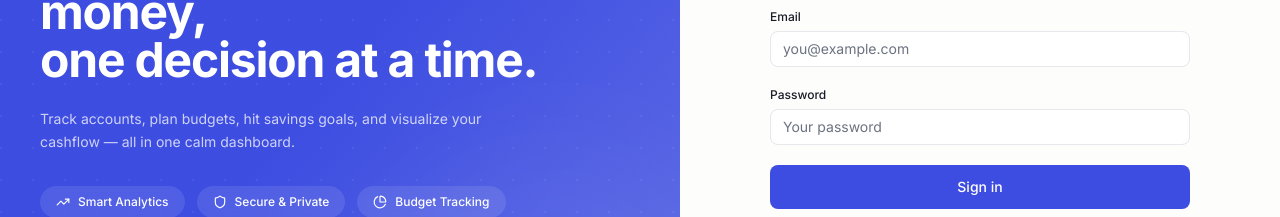
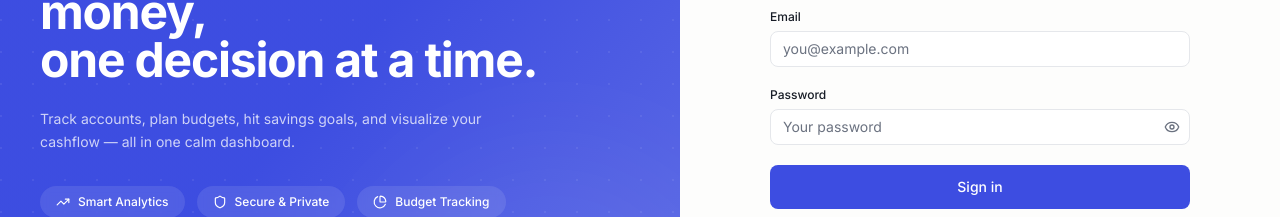
Before and after one commit to Gdhanush-13/finance-os, a Next.js app: page /login in a window 1280 px wide. Shown: the part 333-550 px from the top of the page. Built offline with nearby package versions, Linux system fonts and the light colour scheme; no server answers.

Commit message:
feat: add password show/hide toggle to AppInput

```diff
--- a/src/components/shared/AppInput.tsx
+++ b/src/components/shared/AppInput.tsx
@@ -1,6 +1,7 @@
 "use client";
 
-import { forwardRef, type InputHTMLAttributes, type ReactNode } from "react";
+import { forwardRef, useState, type InputHTMLAttributes, type ReactNode } from "react";
+import { Eye, EyeOff } from "lucide-react";
 import { Input as ShadcnInput } from "@/components/ui/input";
 import { cn } from "@/lib/utils";
 
@@ -11,23 +12,42 @@ interface AppInputProps extends InputHTMLAttributes<HTMLInputElement> {
 }
 
 const AppInput = forwardRef<HTMLInputElement, AppInputProps>(function AppInput(
-  { label, error, hint, className, ...rest },
+  { label, error, hint, className, type, ...rest },
   ref
 ) {
+  const [showPassword, setShowPassword] = useState(false);
+  const isPassword = type === "password";
+  const resolvedType = isPassword ? (showPassword ? "text" : "password") : type;
+
   return (
     <label className="block">
       {label && (
         <span className="mb-1.5 block text-xs font-medium text-foreground">{label}</span>
       )}
+      <div className="relative">
         <ShadcnInput
           ref={ref}
+          type={resolvedType}
           className={cn(
             "h-9 bg-card",
+            isPassword && "pr-9",
             error && "border-destructive focus-visible:ring-destructive/30",
             className
           )}
           {...rest}
         />
+        {isPassword && (
+          <button
+            type="button"
+            tabIndex={-1}
+            onClick={() => setShowPassword((v) => !v)}
+            className="absolute inset-y-0 right-0 flex items-center px-2.5 text-muted-foreground hover:text-foreground"
+            aria-label={showPassword ? "Hide password" : "Show password"}
+          >
+            {showPassword ? <EyeOff className="h-4 w-4" /> : <Eye className="h-4 w-4" />}
+          </button>
+        )}
+      </div>
       {error && <span className="mt-1 block text-xs text-destructive">{error}</span>}
       {hint && !error && (
         <span className="mt-1 block text-xs text-muted-foreground">{hint}</span>
```
Lines whose indentation alone changed are shown as unchanged.
